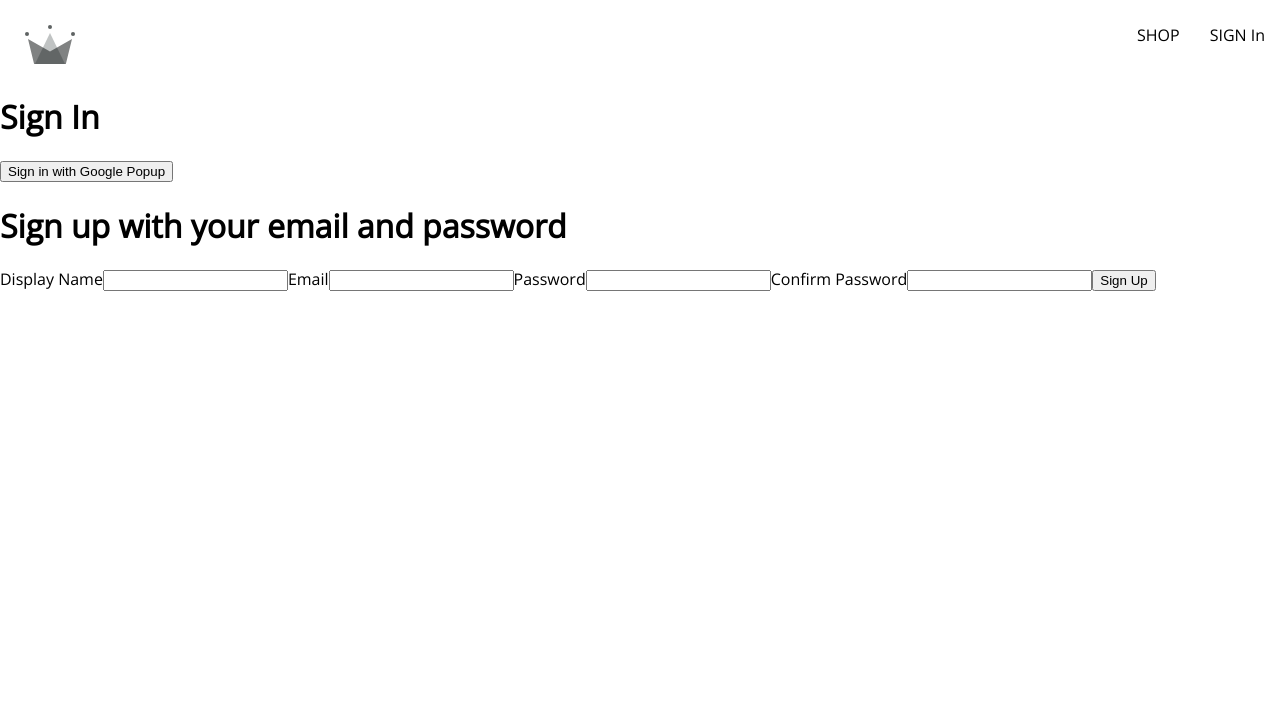
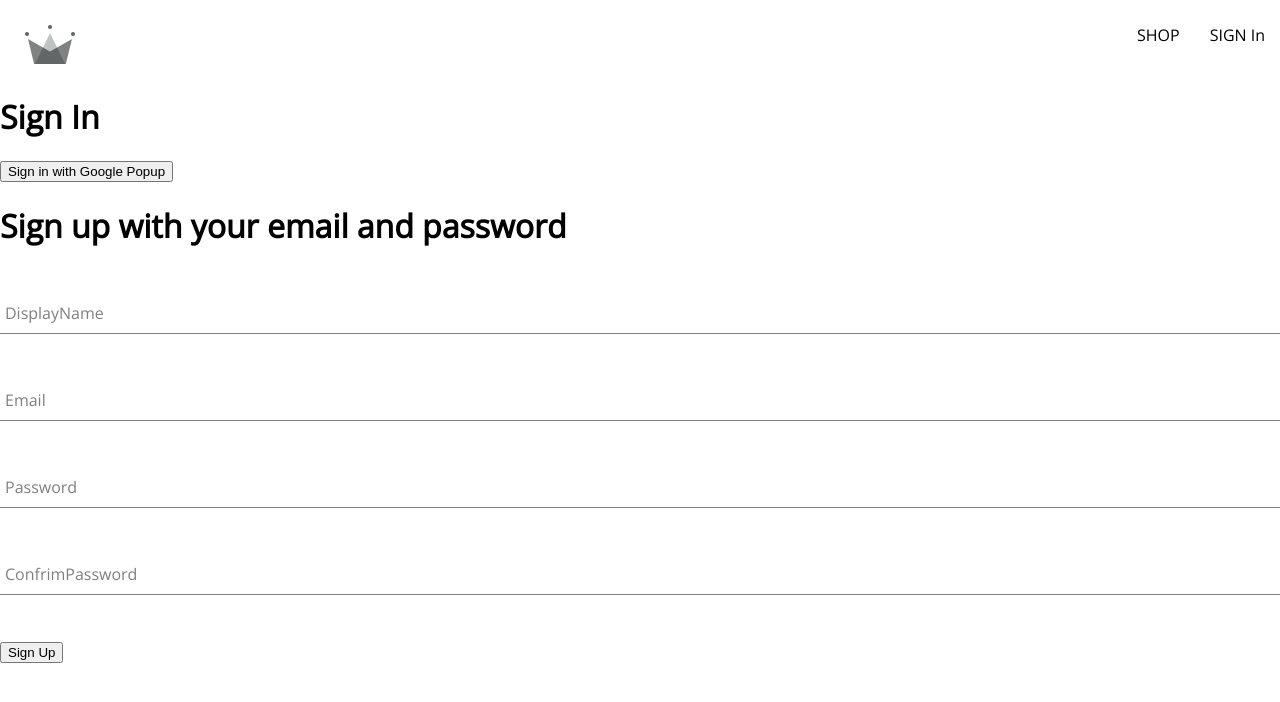
Before and after one commit to Igor-Nix/crwn-clothing, a React (Create React App) app: page /sign-in in a window 1280 px wide. Shown: the top 702 px of the page. Built offline with nearby package versions, Linux system fonts and the light colour scheme.

Commit message:
some styling

```diff
--- /dev/null
+++ b/src/components/form-input/form-input.component.jsx
@@ -0,0 +1,20 @@
+import "./form-input.styles.scss";
+
+const FormInput = ({ label, ...otherProps }) => {
+  return (
+    <div className="group">
+      <input className="form-input" {...otherProps} />
+      {label && (
+        <label
+          className={`${
+            otherProps.value.length ? "shrink" : ""
+          } form-input-label`}
+        >
+          {label}
+        </label>
+      )}
+    </div>
+  );
+};
+
+export default FormInput;
--- /dev/null
+++ b/src/components/form-input/form-input.styles.scss
@@ -0,0 +1,54 @@
+$sub-color: grey;
+$main-color: black;
+
+@mixin shrinkLabel {
+  top: -14px;
+  font-size: 12px;
+  color: $main-color;
+}
+
+.group {
+  position: relative;
+  margin: 45px 0;
+
+  .form-input {
+    background: none;
+    background-color: white;
+    color: $sub-color;
+    font-size: 18px;
+    padding: 10px 10px 10px 5px;
+    display: block;
+    width: 100%;
+    border: none;
+    border-radius: 0;
+    border-bottom: 1px solid $sub-color;
+    margin: 25px 0;
+
+    &:focus {
+      outline: none;
+    }
+
+    &:focus ~ .form-input-label {
+      @include shrinkLabel();
+    }
+  }
+
+  input[type="password"] {
+    letter-spacing: 0.3em;
+  }
+
+  .form-input-label {
+    color: $sub-color;
+    font-size: 16px;
+    font-weight: normal;
+    position: absolute;
+    pointer-events: none;
+    left: 5px;
+    top: 10px;
+    transition: 300ms ease all;
+
+    &.shrink {
+      @include shrinkLabel();
+    }
+  }
+}
--- a/src/components/sign-up-form/sign-up-form.component.jsx
+++ b/src/components/sign-up-form/sign-up-form.component.jsx
@@ -1,4 +1,5 @@
 import { useState } from "react";
+import FormInput from "../form-input/form-input.component";
 import {
   createAuthUserWithEmailAndPassword,
   createUserDocumentFromAuth,
@@ -55,8 +56,8 @@
     <div>
       <h1>Sign up with your email and password</h1>
       <form onSubmit={handleSubmit}>
-        <label>Display Name</label>
-        <input
+        <FormInput
+          label="DisplayName"
           type="text"
           required
           onChange={handleChange}
@@ -64,8 +65,8 @@
           value={displayName}
         />
 
-        <label>Email</label>
-        <input
+        <FormInput
+          label="Email"
           type="email"
           required
           onChange={handleChange}
@@ -73,8 +74,8 @@
           value={email}
         />
 
-        <label>Password</label>
-        <input
+        <FormInput
+          label="Password"
           type="password"
           required
           onChange={handleChange}
@@ -82,8 +83,8 @@
           value={password}
         />
 
-        <label>Confirm Password</label>
-        <input
+        <FormInput
+          label="ConfrimPassword"
           type="password"
           required
           onChange={handleChange}
```
